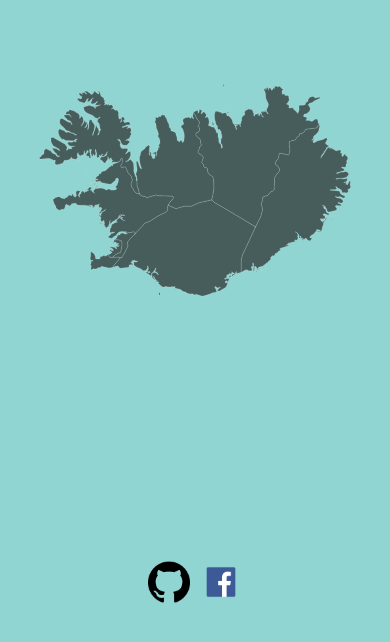
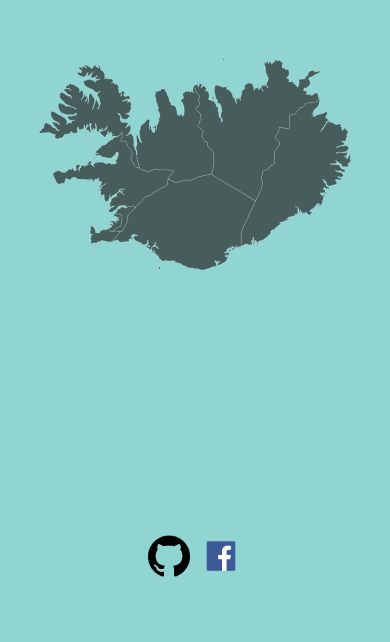
Before and after one commit to solariss13/iceland-map-app, a React (Create React App) app: page / in a window 390 px wide. Shown: the part 142-784 px from the top of the page. Built offline with nearby package versions, Linux system fonts and the light colour scheme; what google-maps-react would draw is missing.

Commit message:
fixing issue with mobile view in mobile devices using iOS Safari

```diff
--- a/src/App.css
+++ b/src/App.css
@@ -2,7 +2,8 @@
 
 
 html, body {
-  height: 100vh;
+  min-height: -webkit-fill-available;
+  /* height: 100vh; */
   width: 100vw;
   margin: 0;
   padding: 0;
@@ -30,7 +31,7 @@ h1 {
   height: 100vh;
   display: grid;
   grid-template-columns: auto;
-  grid-template-rows: 10% auto 30%;
+  grid-template-rows: 10% auto auto;
   align-items: center
 }
 
```
